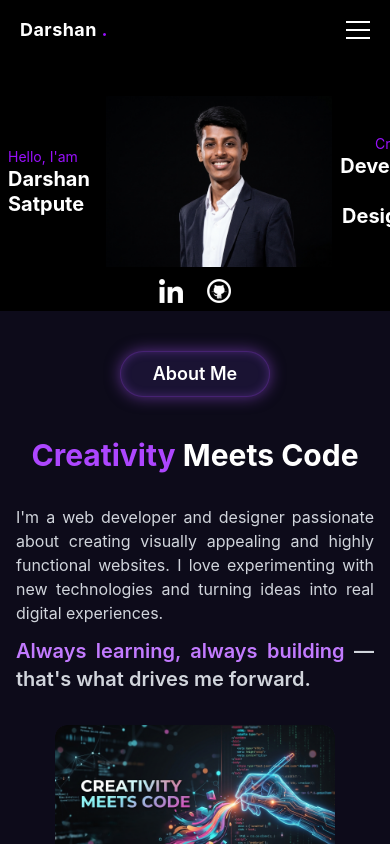
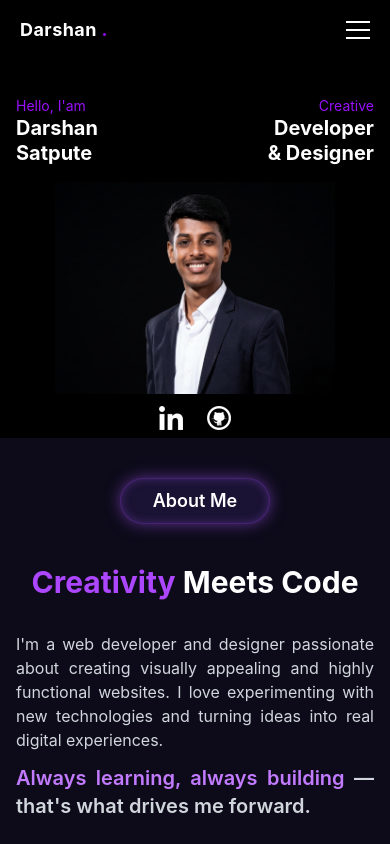
Before and after one commit to darshan123satpute/Portfolio, a React (Vite) app: page / in a window 390 px wide. Shown: the top 844 px of the page. Built offline with nearby package versions, Linux system fonts and the light colour scheme.

Commit message:
increase mobile image size

```diff
--- a/src/Intro.jsx
+++ b/src/Intro.jsx
@@ -22,13 +22,13 @@ const Intro = () => {
     <div className='relative mt-9 overflow-hidden'>
 
       {/* ── MOBILE LAYOUT ── */}
-      <div className='md:hidden'>
+      <div className='md:hidden px-4'>
 
-        {/* Row: Left Text - Image - Right Text */}
-        <div className='flex items-center justify-between px-2 gap-2'>
+        {/* Top Text Row */}
+        <div className='flex justify-between items-start'>
 
           {/* Left Text */}
-          <div className='text-white min-w-[90px]'>
+          <div className='text-white'>
             <div className='text-purple-600 text-sm' data-aos="fade-right">
               Hello, I'am
             </div>
@@ -37,18 +37,8 @@ const Intro = () => {
             </div>
           </div>
 
-          {/* Center Image (BIG + RESPONSIVE) */}
-          <div className='flex justify-center flex-shrink-0'>
-            <img
-              src={dimg}
-              alt="Darshan Satpute"
-              className='w-[58vw] max-w-[260px] h-auto'
-              data-aos="fade-down"
-            />
-          </div>
-
           {/* Right Text */}
-          <div className='text-white text-right min-w-[90px]'>
+          <div className='text-white text-right'>
             <div className='text-purple-600 text-sm' data-aos="fade-left">
               Creative
             </div>
@@ -57,6 +47,16 @@ const Intro = () => {
             </div>
           </div>
 
+        </div>
+
+        {/* Center Image */}
+        <div className='flex justify-center mt-4'>
+          <img
+            src={dimg}
+            alt="Darshan Satpute"
+            className='w-[75vw] max-w-[280px] h-auto'
+            data-aos="fade-down"
+          />
         </div>
 
         {/* Social Icons */}
@@ -74,7 +74,7 @@ const Intro = () => {
       {/* ── DESKTOP LAYOUT ── */}
       <div className='hidden md:block min-h-screen'>
 
-        {/* Image Center */}
+        {/* Image */}
         <div className='relative flex justify-center'>
           <img
             src={dimg}
```
